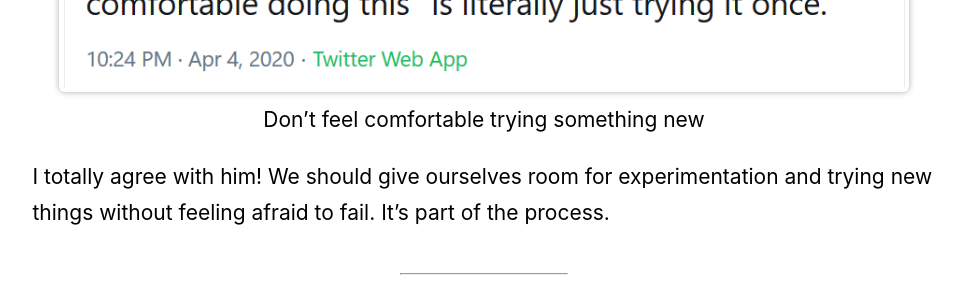
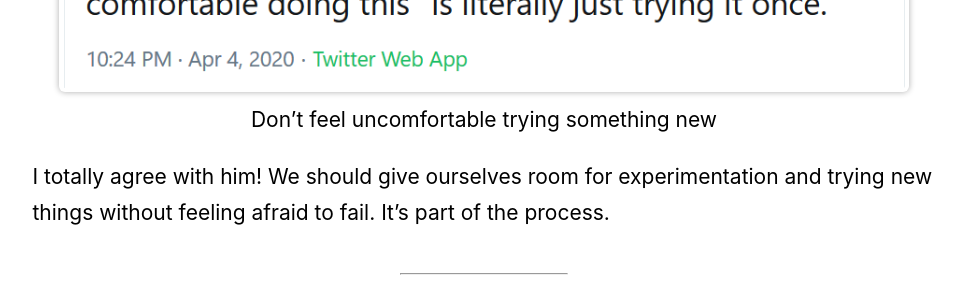
Before and after one commit to dzhavat/dzhavat.github.io, a Jekyll site: the page built from _posts/2020-04-09-powershell-script-to-kill-a-process-on-windows.md, in a window 1280 px wide and 900 px high, scrolled down 6413 px. Shown: the part 382-682 px from the top of the window, without its empty margins (156-1119 px from the left). Built offline with Jekyll 4.4.1, drawn with Linux system fonts in a browser that asks for light colours.

Commit message:
Update post

```diff
--- a/_posts/2020-04-09-powershell-script-to-kill-a-process-on-windows.md
+++ b/_posts/2020-04-09-powershell-script-to-kill-a-process-on-windows.md
@@ -169,7 +169,7 @@ I really enjoyed taking this experiment. Before starting it, I felt intimidated
 
 <figure>
   <img src="/assets/img/2020/04/09/david-khourshid-tweet.png" alt="Tweet by David Khourshid">
-  <figcaption>Don’t feel comfortable trying something new</figcaption>
+  <figcaption>Don’t feel uncomfortable trying something new</figcaption>
 </figure>
 
 I totally agree with him! We should give ourselves room for experimentation and trying new things without feeling afraid to fail. It’s part of the process.
```
